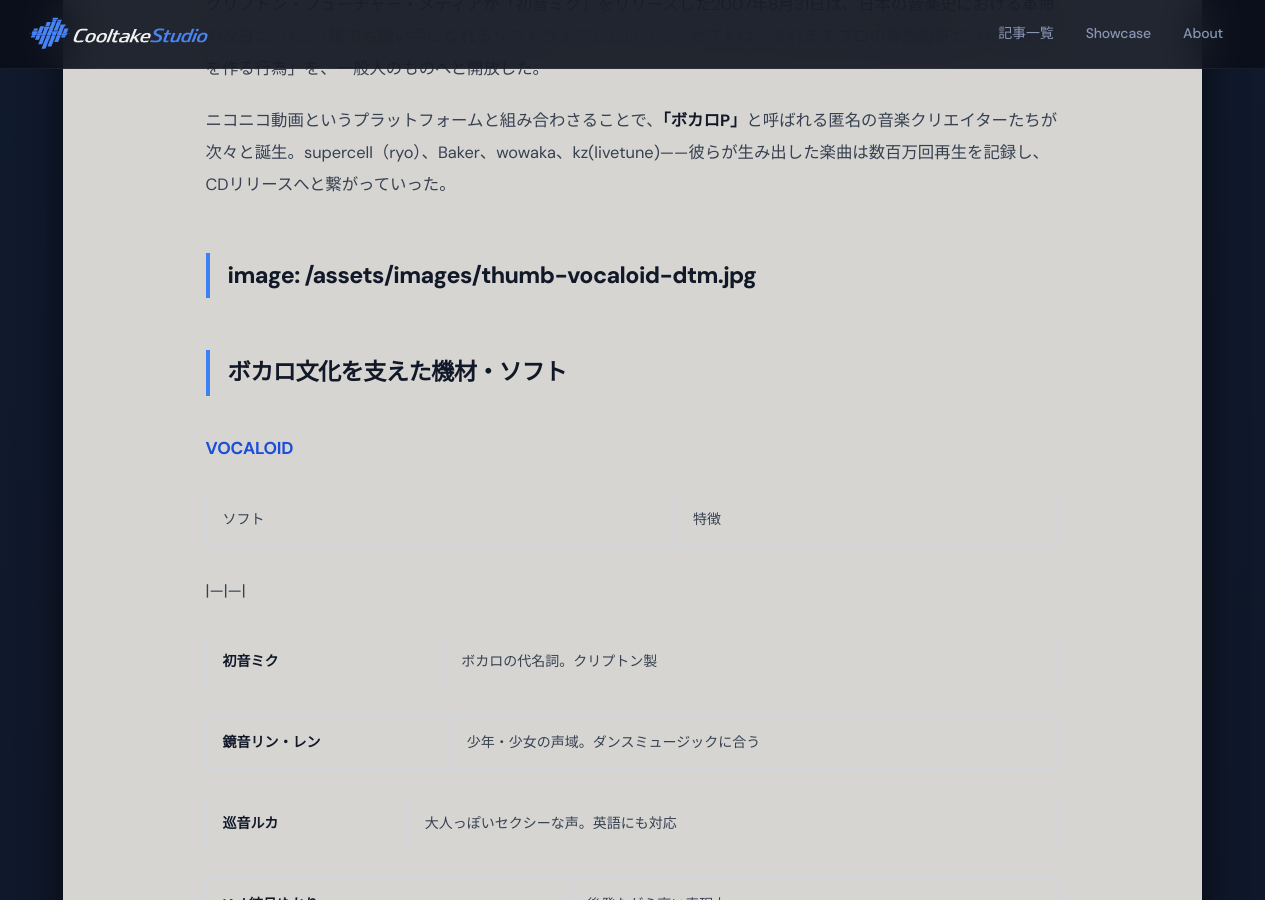
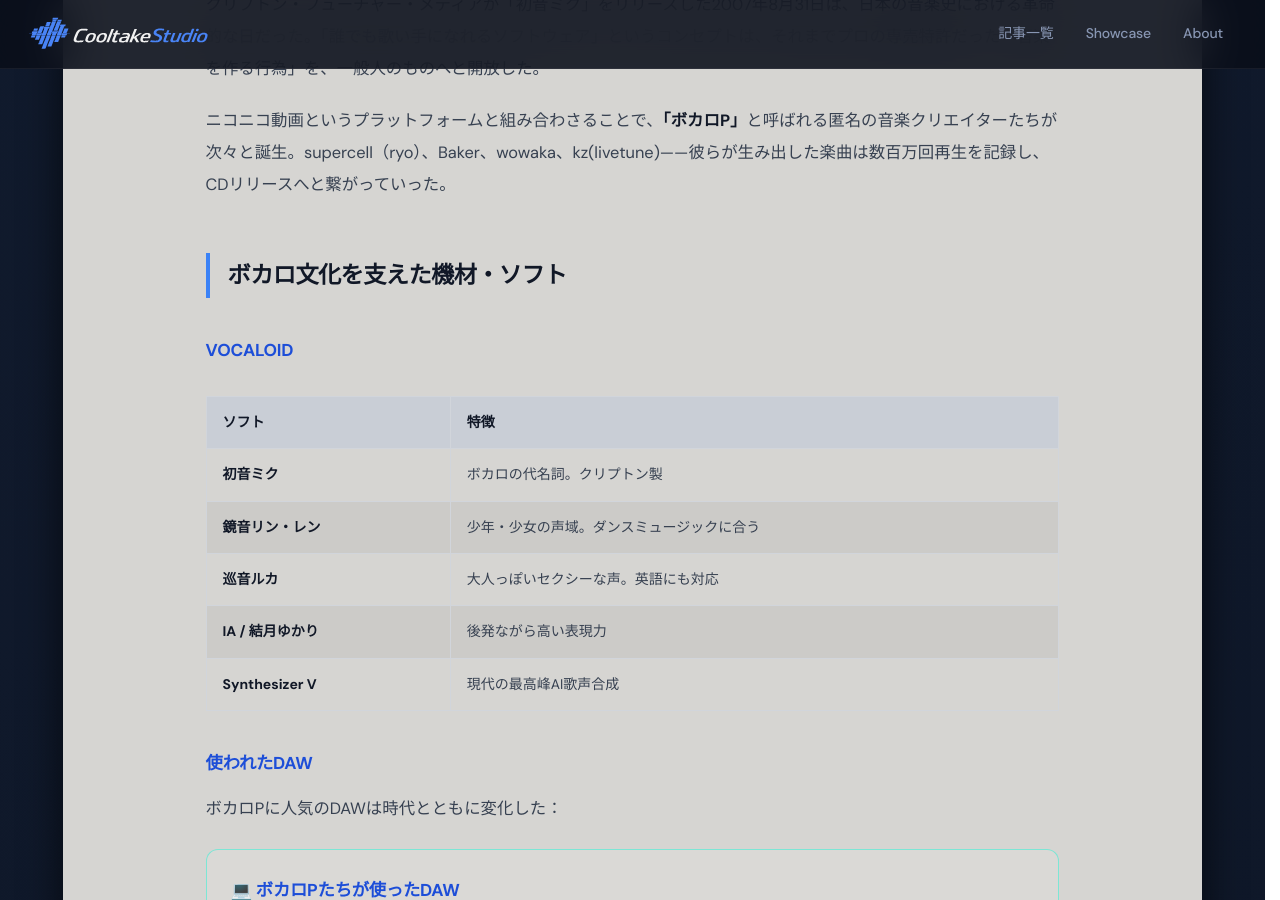
Before and after one commit to cooltake/cooltake-staging, a Jekyll site: the page built from _posts/2026-05-30-japan-music-15-vocaloid-dtm.md, in a window 1280 px wide and 900 px high, scrolled down 465 px. Built offline with Jekyll 4.4.1, drawn with Linux system fonts in a browser that asks for light colours; some web fonts are replaced.

Commit message:
fix: remove body-leaked image/frontmatter in 2026-05-30-japan-music-15-vocaloid-dtm.md

```diff
--- a/_posts/2026-05-30-japan-music-15-vocaloid-dtm.md
+++ b/_posts/2026-05-30-japan-music-15-vocaloid-dtm.md
@@ -23,8 +23,6 @@
 
 
 
-image: /assets/images/thumb-vocaloid-dtm.jpg
----
 
 
 
@@ -37,17 +35,11 @@
 
 
 | ソフト | 特徴 |
-
 |---|---|
-
 | **初音ミク** | ボカロの代名詞。クリプトン製 |
-
 | **鏡音リン・レン** | 少年・少女の声域。ダンスミュージックに合う |
-
 | **巡音ルカ** | 大人っぽいセクシーな声。英語にも対応 |
-
 | **IA / 結月ゆかり** | 後発ながら高い表現力 |
-
 | **Synthesizer V** | 現代の最高峰AI歌声合成 |
 
 
@@ -80,7 +72,6 @@
 
 
 
----
 
 
 
@@ -116,7 +107,6 @@
 
 
 
----
 
 
 
@@ -178,7 +168,6 @@
 
 
 
----
 
 
 
@@ -202,7 +191,6 @@
 
 
 
----
 
 
 
@@ -257,7 +245,6 @@
 </div>
 
 
----
 
 
 
@@ -314,18 +301,12 @@
 
 
 | ソフト | 特徴 | 価格帯 |
-
 |-------|------|-------|
-
 | VOCALOID 6 | 老舗。調声の細かさ | 有料（¥20,000〜） |
-
 | Synthesizer V Studio | AI基盤。自然な歌い方 | 無料版あり |
-
 | UTAU | 無料。コミュニティ音声源 | 完全無料 |
-
 | Dreamtonics Solaria | 英語AI歌声の最高峰 | 有料 |
 
----
 
 <div style="display:flex;justify-content:space-between;flex-wrap:wrap;gap:.8rem;margin:2rem 0;">
 <a href="/2026/05/30/japan-music-14-2000s-idol/" style="display:inline-block;padding:.5rem 1rem;background:#e8edf2;border:1px solid #c8c5c0;border-radius:8px;color:#1e3a5f;text-decoration:none;font-size:.9rem;">← #14 2000年代アイドル</a>
```
